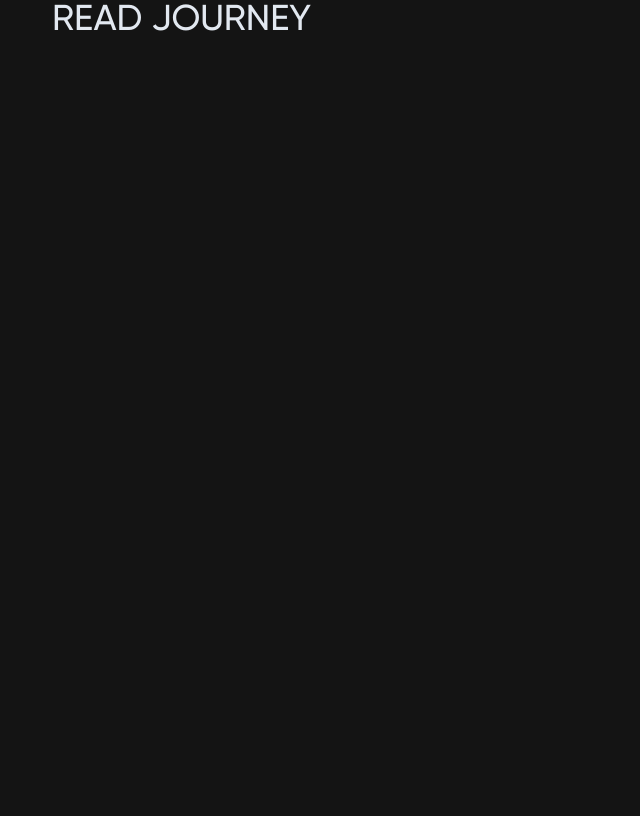
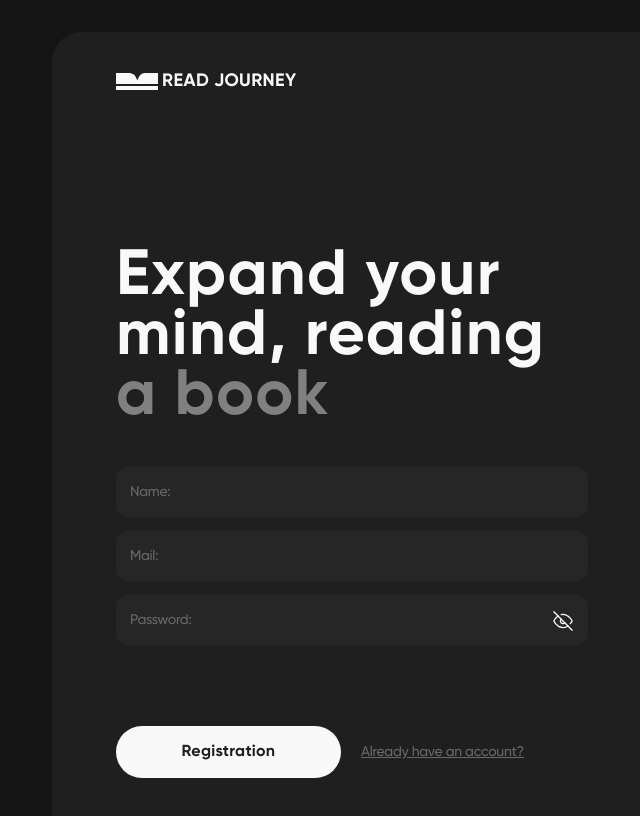
Before and after one commit to NiukaloTetiana/read-journey, a React (Vite) app: page /register in a window 1280 px wide. Shown: the top 816 px of the page, without its empty margins (236-876 px from the left). Built offline with nearby package versions, Linux system fonts and the light colour scheme.

Commit message:
update App, add RegisterPage and LoginPage

```diff
--- a/src/components/App.tsx
+++ b/src/components/App.tsx
@@ -1,7 +1,38 @@
+import { lazy } from "react";
+import { Navigate, Route, Routes } from "react-router-dom";
+
+// import { Layout } from "../components";
+
+// import { PrivateRoute, PublicRoute } from "../routes";
+// import { useAppDispatch } from "../hooks";
+
+// const HomePage = lazy(() => import("../pages/HomePage"));
+const RegisterPage = lazy(() => import("../pages/RegisterPage"));
+const LoginPage = lazy(() => import("../pages/LoginPage"));
+
 export const App = () => {
   return (
-    <div className="container">
-      <h1 className="text-4xl text-slate-200">READ JOURNEY</h1>
-    </div>
+    <Routes>
+      {/* <Route path="/" element={<Layout />}> */}
+      {/* <Route index element={<HomePage />} /> */}
+      <Route
+        path="/register"
+        element={
+          // <PublicRoute>
+          <RegisterPage />
+          // </PublicRoute>
+        }
+      />
+      <Route
+        path="/login"
+        element={
+          // <PublicRoute>
+          <LoginPage />
+          // </PublicRoute>
+        }
+      ></Route>
+      <Route path="*" element={<Navigate to="/" replace />} />
+      {/* </Route> */}
+    </Routes>
   );
 };
--- /dev/null
+++ b/src/pages/LoginPage.tsx
@@ -0,0 +1,14 @@
+import { AuthForm, ImgBlock } from "../components";
+
+const LoginPage = () => {
+  return (
+    <div className="container py-5 md:py-[32px]">
+      <div className="flex flex-col gap-[10px] lg:flex-row lg:gap-4">
+        <AuthForm />
+        <ImgBlock />
+      </div>
+    </div>
+  );
+};
+
+export default LoginPage;
--- /dev/null
+++ b/src/pages/RegisterPage.tsx
@@ -0,0 +1,14 @@
+import { AuthForm, ImgBlock } from "../components";
+
+const RegisterPage = () => {
+  return (
+    <div className="container py-5 md:py-[32px]">
+      <div className="flex flex-col gap-[10px] lg:flex-row lg:gap-4">
+        <AuthForm registration />
+        <ImgBlock />
+      </div>
+    </div>
+  );
+};
+
+export default RegisterPage;
```
Also changed, not shown: 1 other file (tests, documents, lock files or other folders).
